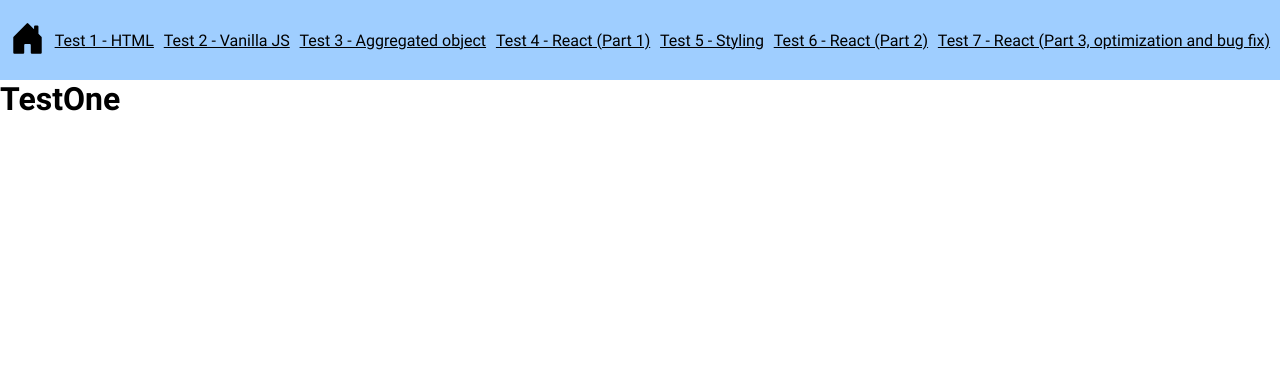
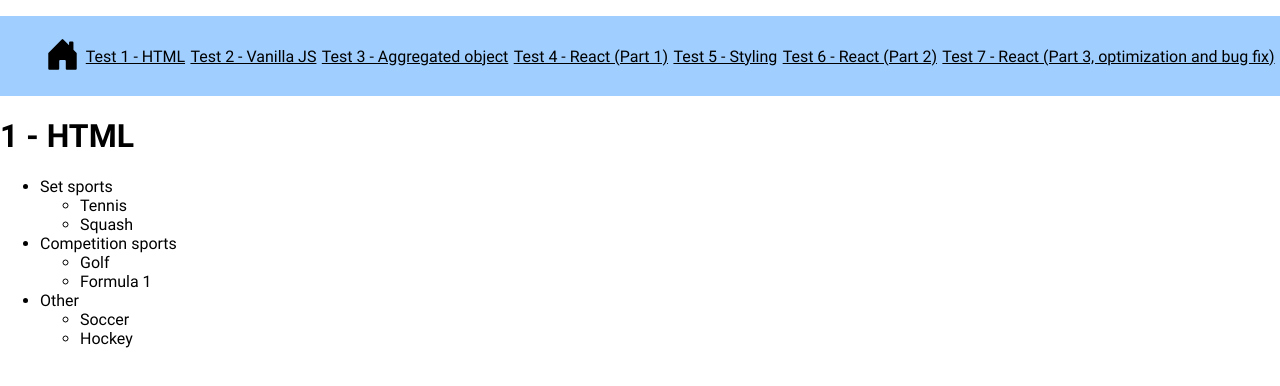
Before and after one commit to nejcrogelsek/testtest, a React (Create React App) app: page /test-1 in a window 1280 px wide. Shown: the top 386 px of the page. Built offline with nearby package versions, Linux system fonts and the light colour scheme.

Commit message:
html nested list

```diff
--- a/src/pages/TestOne/TestOne.tsx
+++ b/src/pages/TestOne/TestOne.tsx
@@ -3,7 +3,30 @@
 const TestOne: FC = () => {
   return (
     <div className="test-one">
-      <h1>TestOne</h1>
+      <h1>1 - HTML</h1>
+      <ul>
+        <li>
+          Set sports
+          <ul>
+            <li>Tennis</li>
+            <li>Squash</li>
+          </ul>
+        </li>
+        <li>
+          Competition sports
+          <ul>
+            <li>Golf</li>
+            <li>Formula 1</li>
+          </ul>
+        </li>
+        <li>
+          Other
+          <ul>
+            <li>Soccer</li>
+            <li>Hockey</li>
+          </ul>
+        </li>
+      </ul>
     </div>
   )
 }
--- a/src/styles/shared/global.ts
+++ b/src/styles/shared/global.ts
@@ -5,12 +5,6 @@
 }
 
 export default createGlobalStyle<GlobalProps>`
-    *{
-        margin: 0;
-        padding: 0;
-        box-sizing: border-box;
-    }
-
     #root{
         margin: 0;
         padding: 0;
@@ -23,6 +17,7 @@
 		color: #000000;
 		margin: 0;
 		padding: 0;
+        box-sizing: border-box;
     }
 
     img{
```
